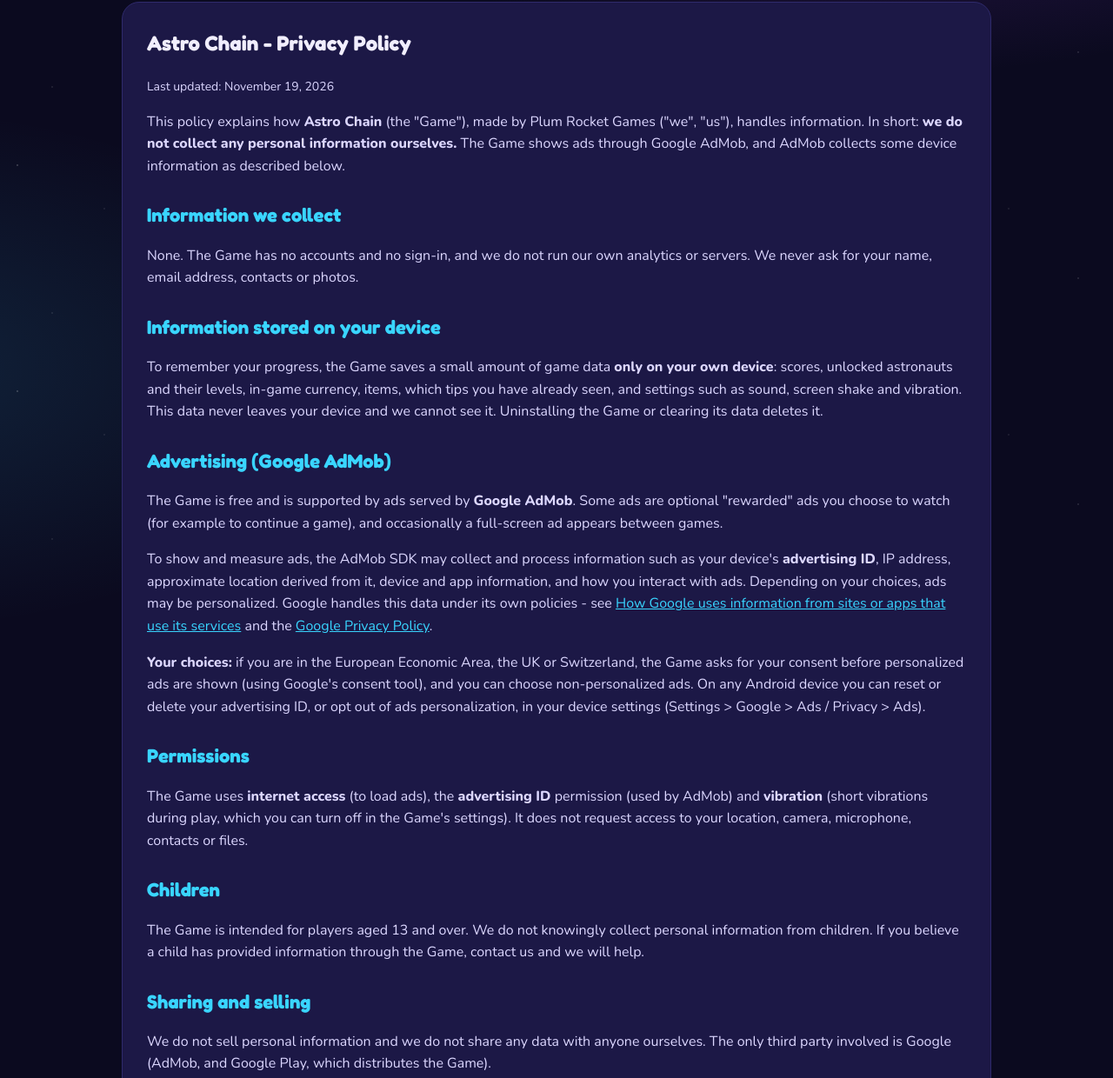
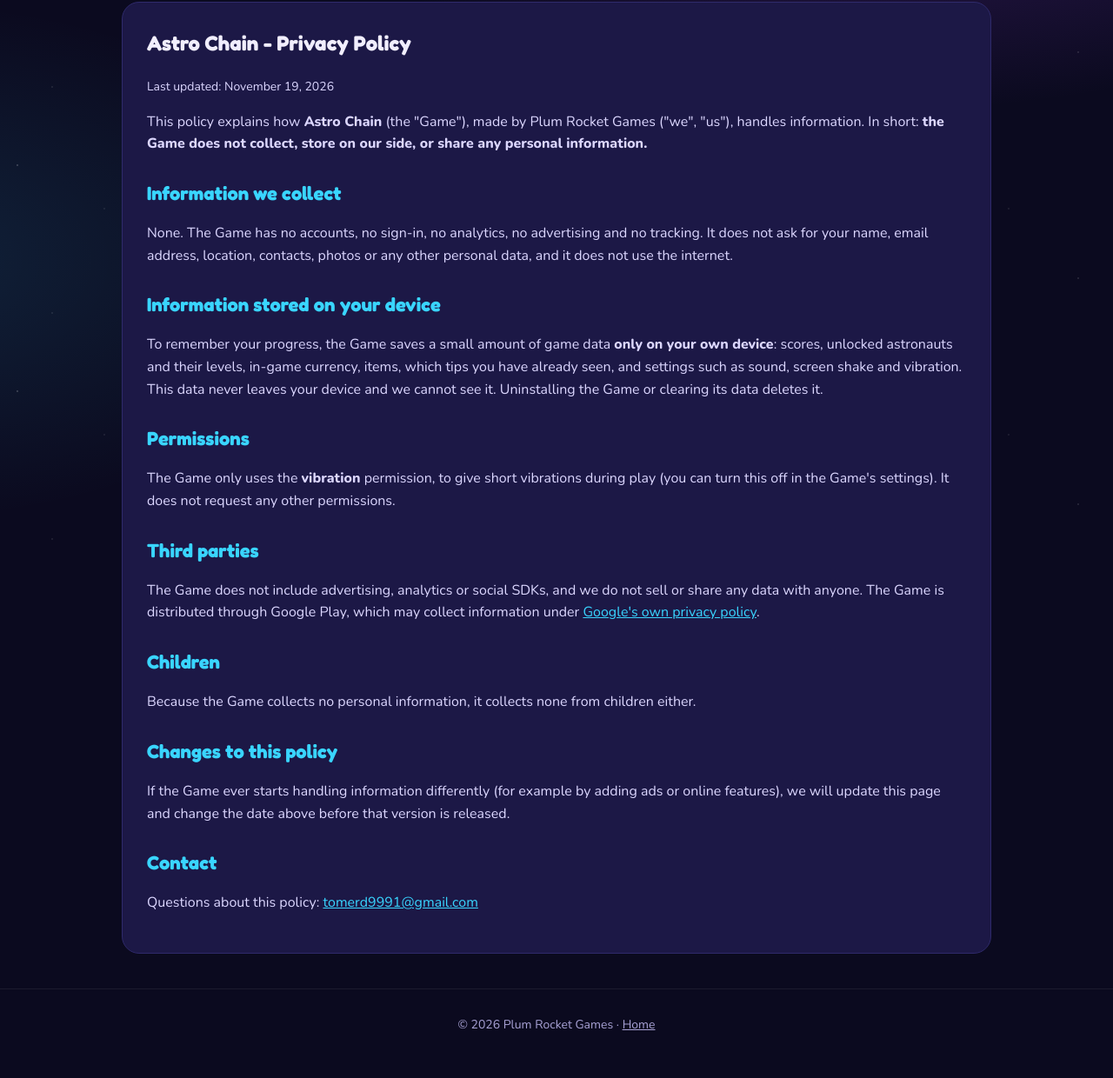
Before and after one commit to tomerduani/plumrocket, a plain HTML site: page astro-chain/privacy.html in a window 1280 px wide. Shown: the part 100-1340 px from the top of the page at 87% size. Drawn offline with nearby package versions, Linux system fonts and the light colour scheme.

Commit message:
Privacy policy: first release has no ads
Co-Authored-By: Claude Opus 5.5 <noreply@anthropic.com>

```diff
--- a/astro-chain/privacy.html
+++ b/astro-chain/privacy.html
@@ -27,12 +27,11 @@
     <p class="updated">Last updated: November 19, 2026</p>
 
     <p>This policy explains how <b>Astro Chain</b> (the "Game"), made by Plum Rocket Games ("we", "us"),
-      handles information. In short: <b>we do not collect any personal information ourselves.</b> The Game shows ads
-      through Google AdMob, and AdMob collects some device information as described below.</p>
+      handles information. In short: <b>the Game does not collect, store on our side, or share any personal information.</b></p>
 
     <h2>Information we collect</h2>
-    <p>None. The Game has no accounts and no sign-in, and we do not run our own analytics or servers. We never ask for
-      your name, email address, contacts or photos.</p>
+    <p>None. The Game has no accounts, no sign-in, no analytics, no advertising and no tracking. It does not ask for your
+      name, email address, location, contacts, photos or any other personal data, and it does not use the internet.</p>
 
     <h2>Information stored on your device</h2>
     <p>To remember your progress, the Game saves a small amount of game data <b>only on your own device</b>: scores,
@@ -40,36 +39,21 @@
       as sound, screen shake and vibration. This data never leaves your device and we cannot see it. Uninstalling the
       Game or clearing its data deletes it.</p>
 
-    <h2>Advertising (Google AdMob)</h2>
-    <p>The Game is free and is supported by ads served by <b>Google AdMob</b>. Some ads are optional "rewarded" ads you
-      choose to watch (for example to continue a game), and occasionally a full-screen ad appears between games.</p>
-    <p>To show and measure ads, the AdMob SDK may collect and process information such as your device's
-      <b>advertising ID</b>, IP address, approximate location derived from it, device and app information, and how you
-      interact with ads. Depending on your choices, ads may be personalized. Google handles this data under its own
-      policies - see <a href="https://policies.google.com/technologies/partner-sites" rel="noopener">How Google uses
-      information from sites or apps that use its services</a> and the
-      <a href="https://policies.google.com/privacy" rel="noopener">Google Privacy Policy</a>.</p>
-    <p><b>Your choices:</b> if you are in the European Economic Area, the UK or Switzerland, the Game asks for your
-      consent before personalized ads are shown (using Google's consent tool), and you can choose non-personalized ads.
-      On any Android device you can reset or delete your advertising ID, or opt out of ads personalization, in your
-      device settings (Settings &gt; Google &gt; Ads / Privacy &gt; Ads).</p>
+    <h2>Permissions</h2>
+    <p>The Game only uses the <b>vibration</b> permission, to give short vibrations during play (you can turn this off in
+      the Game's settings). It does not request any other permissions.</p>
 
-    <h2>Permissions</h2>
-    <p>The Game uses <b>internet access</b> (to load ads), the <b>advertising ID</b> permission (used by AdMob) and
-      <b>vibration</b> (short vibrations during play, which you can turn off in the Game's settings). It does not
-      request access to your location, camera, microphone, contacts or files.</p>
+    <h2>Third parties</h2>
+    <p>The Game does not include advertising, analytics or social SDKs, and we do not sell or share any data with
+      anyone. The Game is distributed through Google Play, which may collect information under
+      <a href="https://policies.google.com/privacy" rel="noopener">Google's own privacy policy</a>.</p>
 
     <h2>Children</h2>
-    <p>The Game is intended for players aged 13 and over. We do not knowingly collect personal information from
-      children. If you believe a child has provided information through the Game, contact us and we will help.</p>
-
-    <h2>Sharing and selling</h2>
-    <p>We do not sell personal information and we do not share any data with anyone ourselves. The only third party
-      involved is Google (AdMob, and Google Play, which distributes the Game).</p>
+    <p>Because the Game collects no personal information, it collects none from children either.</p>
 
     <h2>Changes to this policy</h2>
-    <p>If the Game starts handling information differently, we will update this page and change the date above before
-      that version is released.</p>
+    <p>If the Game ever starts handling information differently (for example by adding ads or online features), we
+      will update this page and change the date above before that version is released.</p>
 
     <h2>Contact</h2>
     <p>Questions about this policy: <a href="mailto:tomerd9991@gmail.com">tomerd9991@gmail.com</a></p>
```
